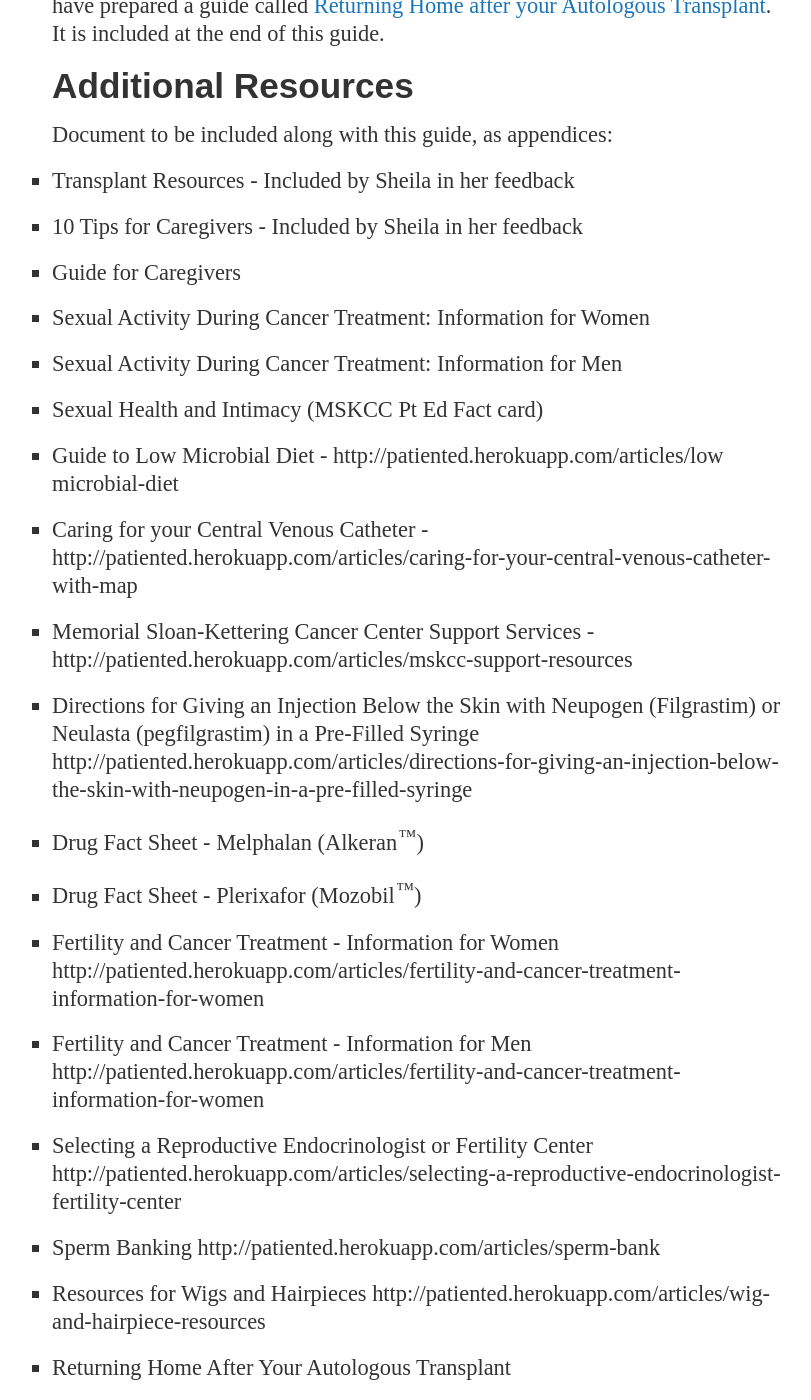
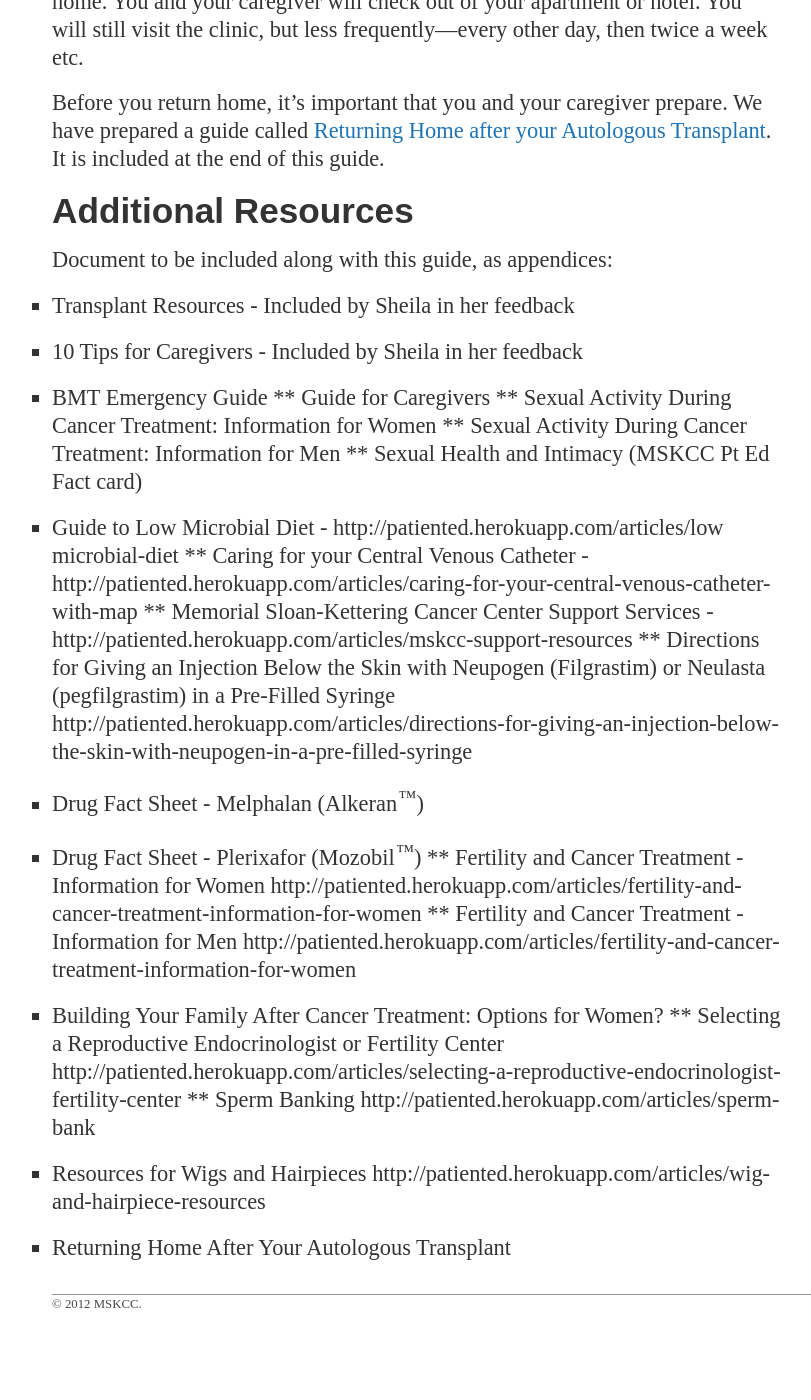
Before and after one commit to mskccpatiented/contentaudit, a Jekyll site: the page built from _posts/2012-11-19-auto-bmt-outpatient-guide-hybrid.md, in a window 1280 px wide and 1400 px high, scrolled down 62385 px. Shown: the whole window, without its empty margins (108-919 px from the left). Built offline with Jekyll 4.4.1, drawn with Linux system fonts in a browser that asks for light colours; Markdown is read by kramdown in place of the engine named in the settings; after the commit the page ends 63744 px from its top, so only the background shows below that; some of the changed text lies outside the part shown.

Commit message:
BMT Patient Ed: minor tweaks

```diff
--- a/_posts/2012-11-19-auto-bmt-outpatient-guide-hybrid.md
+++ b/_posts/2012-11-19-auto-bmt-outpatient-guide-hybrid.md
@@ -525,7 +525,9 @@
 The American Cancer Society publishes 2 well written books on sexuality following cancer treatment. They are available free of charge from your local American Cancer Society:
 
 * *Sexuality for the Man with Cancer and His Partner*
+http://www.cancer.org/acs/groups/cid/documents/webcontent/002910-pdf.pdf
 * *Sexuality for the Woman with Cancer and Her Partner*
+http://www.cancer.org/acs/groups/cid/documents/webcontent/002912-pdf.pdf
 
 #### The Importance of Communication
 Throughout your treatment, it's very important that you communicate clearly with your healthcare team and your caregiver about your side effects.
@@ -591,7 +593,17 @@
 Set aside family time where the transplant is not the only focus
 
 ### Making Arrangements for Childcare
-<div class="outstanding">To be written. Social work team should provide input. It might be useful to include information about communicating with children, speaking to them about transplant.</div>
+Identify one or more family/friend who knows your child well to care for your child during the transplant period
+
+Maintain your child’s daily routine as much as possible
+
+Prepare your child for these changes and help him/her weather the transition
+
+Expect that your child may have some reactions or may show normal signs of adjustment during the transition
+
+Engage your child’s teachers, counselors, clergy, and other adults involved in their life to support them during this time.
+
+Educate your child’s caregiver about the transplant process in case your child has questions during the separation
 
 ### Making Arrangements for Your Pets
 Animals can carry diseases and may present risks to you while your immune system is compromised. During your transplant period (chemotherapy through recovery), you should minimize direct contact with animals. Your pets will not be able to stay with you at the hotel or apartment, so you should arrange for them to be cared for while you are away from home.
@@ -605,7 +617,7 @@
 * Do not clean cat litter boxes or clean up after your dog in the street. Have someone else do these things for you.
 * Avoid all contact with birds, lizards, snakes, turtles, iguanas, exotic pets, hamsters, or other rodents while you recover. Contact with birds or reptiles waste may expose you to certain infectious germs.
 
-After you have recovered from your transplant you will be provided additional instructions regarding pet care in the "Returning Home After Your Autologous Transplant" guide included at the back of this guide.
+After you have recovered from your transplant you will be provided additional instructions regarding pet care in the *Returning Home After Your Autologous Transplant* guide included at the back of this guide.
 
 ### Moving into a Nearby Apartment or Hotel
 For the duration of your outpatient treatment you and your caregiver will stay at a hotel or apartment within walking distance of the outpatient BMT clinic at the main hospital.
@@ -629,7 +641,7 @@
 
 In most cases GCSF injections are self-administered, meaning that you will inject yourself with the medication while at home. You will be given the GCSF in pre-filled syringes, which you'll keep in your refrigerator. Your nurse coordinator will create a personal mobilization calendar for you, which will tell you when to give yourself the injections. The number of injections needed will depend on a number of factors, including your weight.
 
-A full guide to giving yourself GCSF injections is covered in the document "Directions for Giving an Injection Below the Skin with Neupogen (Filgrastim) or Neulasta (pegfilgrastim) in a Pre-Filled Syringe" which is included at the back of this guide. Your BMT Nurse Coordinator will talk you through this information as well.
+A full guide to giving yourself GCSF injections is covered in the document *Directions for Giving an Injection Below the Skin with Neupogen (Filgrastim) or Neulasta (pegfilgrastim) in a Pre-Filled Syringe* which is included at the back of this guide. Your BMT Nurse Coordinator will talk you through this information as well.
 
 Some patients will not give themselves injections of filgrastim or pegfilgrastim, and will instead be given a different type of GCSF called plerixafor. If plerixafor is recommended for you then the injections will be given by a nurse in the BMT clinic.
 
@@ -859,7 +871,7 @@
 They will talk to you about the side effects you'll start to experience after your chemotherapy. You'll be given printed materials that explain these side effects in detail and you'll be shown what to do if you need to get help while you are in your apartment/hotel.
 
 ### Monitoring Temperature and Fluid Intake
-From the time you start receiving your chemotherapy, your caregiver must take your temperature every 4 hours while you are away from the Outpatient BMT Clinic and monitor all of the fluids you drink. Your caregiver will write this information in the "Temperature and Oral Intake Diary." A sample page from the diary is included at the back of this guide.
+From the time you start receiving your chemotherapy, your caregiver must take your temperature every 4 hours while you are away from the Outpatient BMT Clinic and monitor all of the fluids you drink. Your caregiver will write this information in the *Temperature and Oral Intake Diary*. A sample page from the diary is included at the back of this guide.
 
 Your NP will give your caregiver a thermometer and will show him or her how to use it. Your NP will show both how to use the diary.
 
@@ -980,7 +992,7 @@
 * Eating only food that you know has been prepared and cooked in keeping with a low microbial diet
 * Cooking foods thoroughly
 
-Refer to the guide on "Low Microbial Diet and Safe Food Handling" at the back of this guide and follow the guidelines very carefully when you or your caregiver are buying, handling, preparing and cooking food.
+Refer to the guide on *Low Microbial Diet and Safe Food Handling* at the back of this guide and follow the guidelines very carefully when you or your caregiver are buying, handling, preparing and cooking food.
 
 #### Coping with Separation from Children
 Children under 12 are not able to visit you during your transplant period because of the risk of infection. This separation will be difficult for you, your child, and the rest of your family. We know from past experience that patients with children experience a range of feelings and reactions related to this separation.
@@ -1172,36 +1184,34 @@
 
 When your healthcare team sees that you are ready, they will allow you to return home. You and your caregiver will check out of your apartment or hotel. You will still visit the clinic, but less frequently&mdash;every other day, then twice a week etc.
 
-### Visits to the Outpatient BMT Clinic
-<p class="question">Once patients return home, how often do they return to the clinic?</p>
-
-### Returning Home
 Before you return home, it's important that you and your caregiver prepare. We have prepared a guide called [Returning Home after your Autologous Transplant](returning-home-after-your-autologous-transplant). It is included at the end of this guide.
 
 ## Additional Resources
-
 Document to be included along with this guide, as appendices:
 
 * Transplant Resources - Included by Sheila in her feedback
 * 10 Tips for Caregivers - Included by Sheila in her feedback
-* Guide for Caregivers
-* Sexual Activity During Cancer Treatment: Information for Women
-* Sexual Activity During Cancer Treatment: Information for Men
-* Sexual Health and Intimacy (MSKCC Pt Ed Fact card)
+* BMT Emergency Guide
+** Guide for Caregivers
+** Sexual Activity During Cancer Treatment: Information for Women
+** Sexual Activity During Cancer Treatment: Information for Men
+** Sexual Health and Intimacy (MSKCC Pt Ed Fact card)
 * Guide to Low Microbial Diet - http://patiented.herokuapp.com/articles/low microbial-diet
-* Caring for your Central Venous Catheter - http://patiented.herokuapp.com/articles/caring-for-your-central-venous-catheter-with-map
-* Memorial Sloan-Kettering Cancer Center Support Services - http://patiented.herokuapp.com/articles/mskcc-support-resources
-* Directions for Giving an Injection Below the Skin with Neupogen (Filgrastim) or Neulasta (pegfilgrastim) in a Pre-Filled Syringe
+** Caring for your Central Venous Catheter - http://patiented.herokuapp.com/articles/caring-for-your-central-venous-catheter-with-map
+** Memorial Sloan-Kettering Cancer Center Support Services - http://patiented.herokuapp.com/articles/mskcc-support-resources
+** Directions for Giving an Injection Below the Skin with Neupogen (Filgrastim) or Neulasta (pegfilgrastim) in a Pre-Filled Syringe
 http://patiented.herokuapp.com/articles/directions-for-giving-an-injection-below-the-skin-with-neupogen-in-a-pre-filled-syringe
 * Drug Fact Sheet - Melphalan (Alkeran<sup>&trade;</sup>)
 * Drug Fact Sheet - Plerixafor (Mozobil<sup>&trade;</sup>)
-* Fertility and Cancer Treatment - Information for Women
+** Fertility and Cancer Treatment - Information for Women
 http://patiented.herokuapp.com/articles/fertility-and-cancer-treatment-information-for-women
-* Fertility and Cancer Treatment - Information for Men
+** Fertility and Cancer Treatment - Information for Men
 http://patiented.herokuapp.com/articles/fertility-and-cancer-treatment-information-for-women
-* Selecting a Reproductive Endocrinologist or Fertility Center
+* Building Your Family After Cancer Treatment:
+Options for Women?
+** Selecting a Reproductive Endocrinologist or Fertility Center
 http://patiented.herokuapp.com/articles/selecting-a-reproductive-endocrinologist-fertility-center
-* Sperm Banking
+** Sperm Banking
 http://patiented.herokuapp.com/articles/sperm-bank
 * Resources for Wigs and Hairpieces
 http://patiented.herokuapp.com/articles/wig-and-hairpiece-resources
```
Also changed, not shown: 3 other files.
